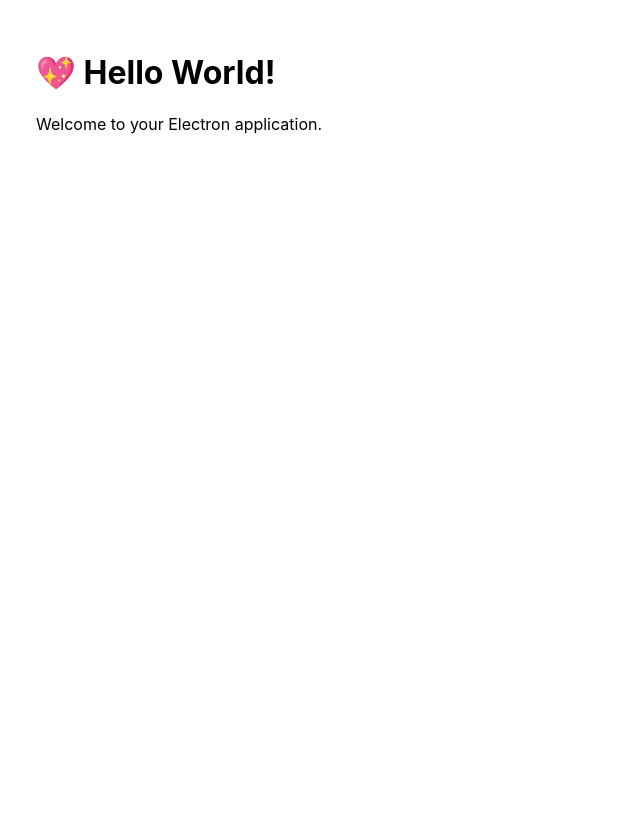
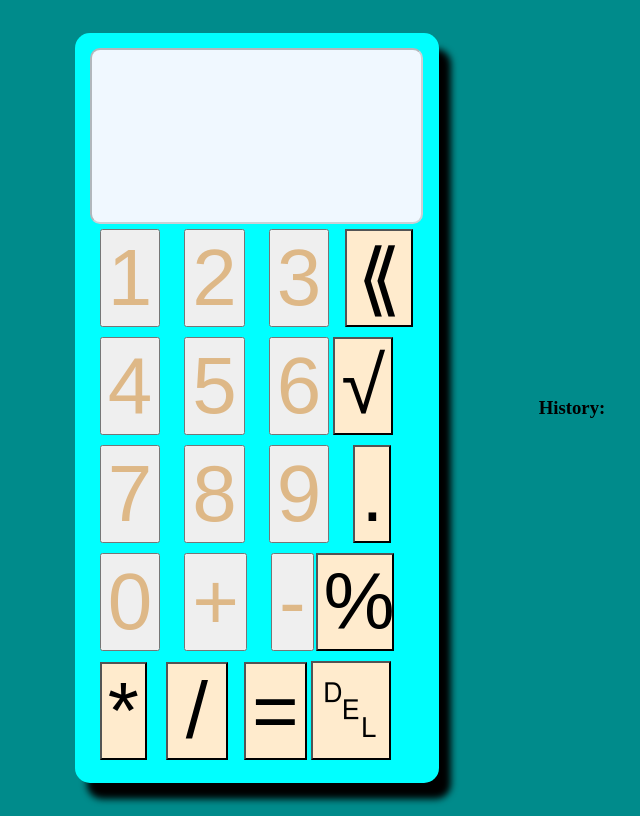
Before and after one commit to Swifterhtmler/Electron-app, an Electron app: page recorder/src/index.html in a window 800 px wide. Shown: the whole page, without its empty margins (60-700 px from the left). Drawn offline with Linux system fonts and the light colour scheme.

Commit message:
created index.html and styles.css

```diff
--- a/recorder/src/index.html
+++ b/recorder/src/index.html
@@ -1,12 +1,106 @@
 <!DOCTYPE html>
-<html>
-  <head>
-    <meta charset="UTF-8" />
-    <title>Hello World!</title>
-    <link rel="stylesheet" href="index.css" />
-  </head>
-  <body>
-    <h1>💖 Hello World!</h1>
-    <p>Welcome to your Electron application.</p>
-  </body>
+<html lang="en">
+<head>
+  <title>Calculator</title>
+  <link href="styles.css" rel="stylesheet">
+  <meta charset="UTF-8">
+  <meta name="viewport" content="width=device-width, initial-scale=1" />
+</head>
+<body>
+  <div id="allbuttons">
+    <div>
+      <input type="text" id="display" disabled /><br />
+      <button onclick="updateDisplay(1)">1</button>
+      <button onclick="updateDisplay(2)">2</button>
+      <button onclick="updateDisplay(3)">3</button>
+      <button id="deleteallcharecter" onclick="deleteAllCharacters()">⟪</button>
+      <br/>
+      <button onclick="updateDisplay(4)">4</button>
+      <button onclick="updateDisplay(5)">5</button>
+      <button id="kuusi" onclick="updateDisplay(6)">6</button>
+      <button id="root" onclick="calculateRoot()">√</button>
+      <br />
+      <button onclick="updateDisplay(7)">7</button>
+      <button onclick="updateDisplay(8)">8</button>
+      <button onclick="updateDisplay(9)">9</button>
+      <button id="piste" onclick="updateDisplay('.')">.</button>
+      <br />
+      <button onclick="updateDisplay(0)">0</button>
+      <button onclick="updateDisplay('+')">+</button>
+      <button id="miinus" onclick="updateDisplay('-')">-</button>
+      <button id="updatePercentage" onclick="updatePercentage()">%</button>
+      <br />
+      <button id="multiplecation" onclick="updateDisplay('*')">*</button>
+      <button id="divide" onclick="updateDisplay('/')">/</button>
+      <button id="sameAs" onclick="calculate()">=</button>
+      <button id="erase" onclick="deleteCharacter()">␡</button>
+      <br />
+      <br />
+    </div>
+  </div>
+
+  <!-- Add the history display div -->
+  <div id="history">
+    <h3>History:</h3>
+    <ul id="history-list"></ul>
+  </div>
+
+  <script>
+    let display = document.getElementById("display");
+    let history = []; // Array to store history
+
+    function deleteCharacter() {
+      display.value = display.value.slice(0, -1);
+    }
+
+    function deleteAllCharacters() {
+      display.value = "";
+    }
+
+    function updateDisplay(val) {
+      var currentVal = display.value;
+      var lastChar = currentVal.charAt(currentVal.length - 1);
+      if (val === '.' && lastChar === '.') {
+        return;
+      }
+      display.value += val;
+    }
+
+    function calculate() {
+      try {
+        const result = eval(display.value);
+        const expression = display.value;
+        display.value = result;
+        addToHistory(`${expression} = ${result}`);
+      } catch (error) {
+        display.value = 'Error';
+      }
+    }
+
+    function calculateRoot() {
+      var value = parseFloat(display.value);
+      var result = Math.sqrt(value);
+      display.value = result;
+      addToHistory(`√(${value}) = ${result}`);
+    }
+
+    function updatePercentage() {
+      var currentValue = parseFloat(display.value);
+      var newValue = currentValue / 100;
+      display.value = newValue;
+      addToHistory(`${currentValue}% = ${newValue}`);
+    }
+
+    function addToHistory(calculation) {
+      history.push(calculation);
+      updateHistoryDisplay();
+    }
+
+    function updateHistoryDisplay() {
+      const historyList = document.getElementById('history-list');
+      historyList.innerHTML = history.map(calc => `<li>${calc}</li>`).join('');
+    }
+
+  </script>
+</body>
 </html>
--- /dev/null
+++ b/recorder/src/styles.css
@@ -0,0 +1,118 @@
+@import url('reset.css');
+
+body {
+    background-color:darkcyan;
+    display: flex;
+    justify-content: center;
+    align-items: center;
+    height: 100vh;
+  }
+
+  button {
+    color: burlywood;
+    font-size: 80px;
+    margin-right: 10px;
+    margin-left: 10px;
+    margin-top: 5px;
+    margin-bottom: 5px;
+    display: inline-block;
+    vertical-align: middle;
+
+  }
+
+  #kuusi {
+    margin-right: -10px;
+    margin-left: -7x;
+  }
+
+  #sameAs {
+    display: inline-block;
+    color: black;
+    background-color: blanchedalmond;
+    margin-left: 2px;
+    margin-right: -10px;
+  }
+
+  #multiplecation {
+    display: inline-block;
+    color: black;
+    background-color: blanchedalmond;
+  }
+
+  #divide {
+    display: inline-block;
+    color: black;
+    background-color: blanchedalmond;
+    margin-left: 20px;
+    width: 62px;
+    height: 98px;
+    margin-left: 5px;
+  }
+
+ #erase {
+
+    background-color: blanchedalmond;
+    color: black;
+
+
+ }
+
+
+
+  #root {
+    background-color: blanchedalmond;
+    color: black;
+
+    }
+
+
+ #piste {
+    background-color: blanchedalmond;
+    color: black;
+
+  }
+
+
+
+
+  input {
+    width: 325px;
+    height: 170px;
+    font-size: 65px;
+    align-items: center;
+    justify-content: center;
+    border-radius: 10px;
+    background-color: aliceblue;
+  }
+
+  #updatePercentage {
+    width: 78px;
+    height: 98px;
+    margin-left: -12px;
+    color: black;
+    background-color: blanchedalmond;
+  }
+
+#allbuttons {
+  height: 720px;
+  width: 334px;
+  background-color: aqua;
+  padding: 15px;
+  border-radius: 15px;
+  box-shadow: 12px 16px 7px black;
+}
+
+
+   #deleteallcharecter {
+    background-color: blanchedalmond;
+    color: black;
+    margin-left: 2px;
+    width: 68px;
+    height: 98px;
+  }
+
+
+  #history {
+margin-left: 100px;
+
+  }
```
